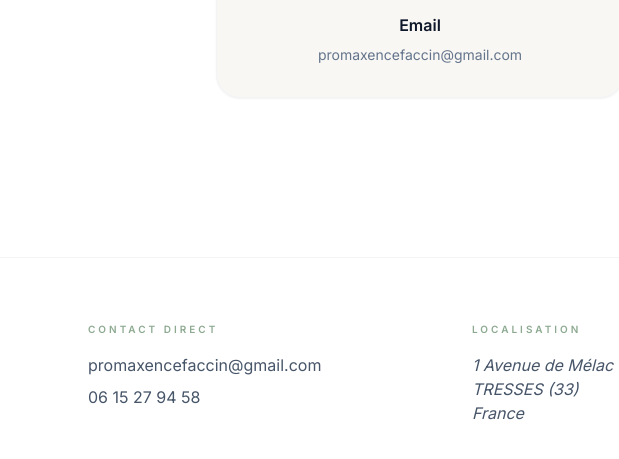
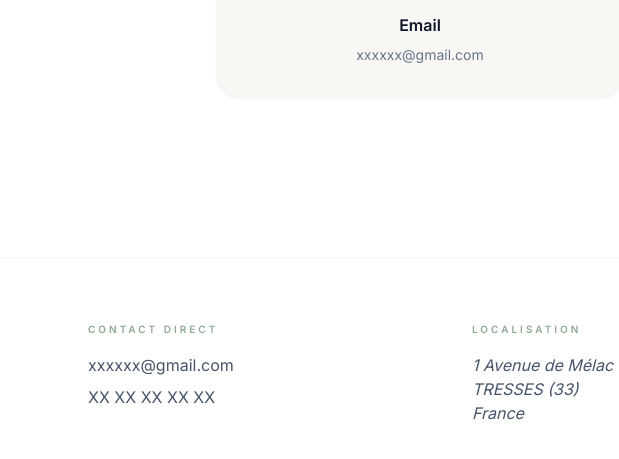
Before and after one commit to maxence-pro/portfolio, a plain HTML site: page index.html in a window 1280 px wide. Shown: the part 3044-3503 px from the top of the page, 0-619 px from the left. Drawn offline with nearby package versions, Linux system fonts and the light colour scheme.

Commit message:
Update index.html

```diff
--- a/index.html
+++ b/index.html
@@ -188,7 +188,7 @@
                     <a href="mailto:promaxencefaccin@gmail.com" class="p-8 bg-[#F8F7F4] rounded-3xl border border-gray-100 shadow-sm hover:shadow-md transition group">
                         <i class="fas fa-envelope text-3xl text-[#8DAA91] mb-4"></i>
                         <h3 class="text-slate-900 font-semibold mb-2">Email</h3>
-                        <p class="text-slate-500 text-sm break-all">promaxencefaccin@gmail.com</p>
+                        <p class="text-slate-500 text-sm break-all">xxxxxx@gmail.com</p>
                     </a>
                     <a href="https://www.linkedin.com/in/maxence-faccin-monaco-b431463ab/" target="_blank" class="p-8 bg-[#F8F7F4] rounded-3xl border border-gray-100 shadow-sm hover:shadow-md transition group">
                         <i class="fab fa-linkedin-in text-3xl text-[#8DAA91] mb-4"></i>
@@ -208,8 +208,8 @@
         <div class="max-w-6xl mx-auto px-6 grid grid-cols-1 md:grid-cols-3 gap-12 text-center md:text-left">
             <div>
                 <h5 class="text-[10px] font-bold uppercase tracking-[0.3em] text-[#8DAA91] mb-4">Contact Direct</h5>
-                <p class="text-slate-600 mb-2 font-medium">promaxencefaccin@gmail.com</p>
-                <p class="text-slate-600">06 15 27 94 58</p>
+                <p class="text-slate-600 mb-2 font-medium">xxxxxx@gmail.com</p>
+                <p class="text-slate-600">XX XX XX XX XX</p>
             </div>
             <div>
                 <h5 class="text-[10px] font-bold uppercase tracking-[0.3em] text-[#8DAA91] mb-4">Localisation</h5>
```
